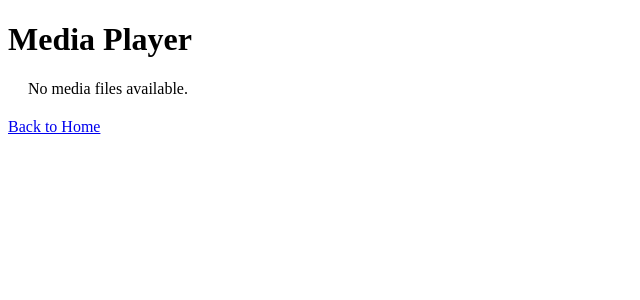
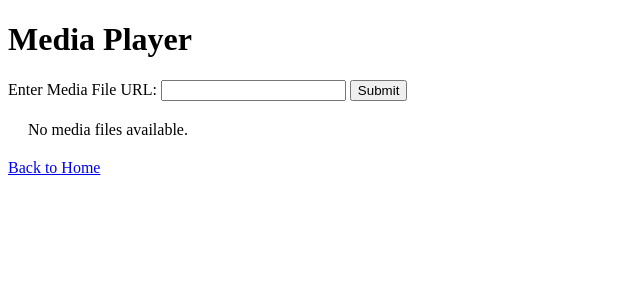
Before and after one commit to aitest-lang/download_server, a Flask app: page /media-player in a window 1280 px wide. Shown: the top 300 px of the page, without its empty margins (0-640 px from the left). Run offline with Flask 3, Linux system fonts and the light colour scheme.

Commit message:
Update media_player.html

```diff
--- a/templates/media_player.html
+++ b/templates/media_player.html
@@ -19,6 +19,11 @@
 </head>
 <body>
     <h1>Media Player</h1>
+    <form method="POST">
+        <label for="file_url">Enter Media File URL:</label>
+        <input type="url" id="file_url" name="file_url" required>
+        <button type="submit">Submit</button>
+    </form>
     <div class="media-list">
         {% if media_files %}
             <p>Select a file to play:</p>
```
